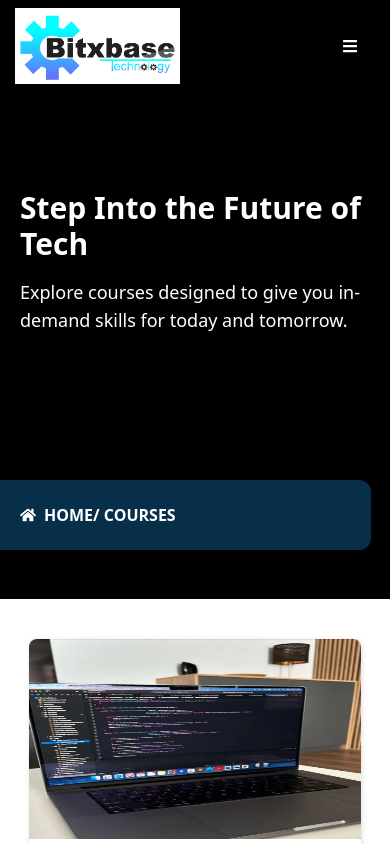
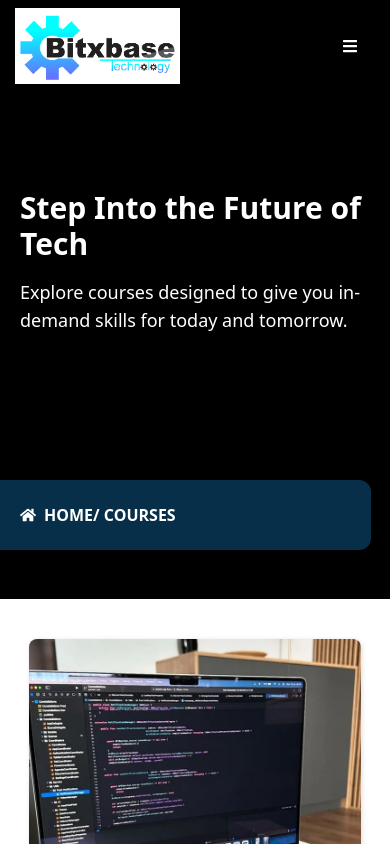
Before and after one commit to MichaelUzoh121/Bit, a React (Vite) app: page /courses in a window 390 px wide. Shown: the top 844 px of the page. Built offline with nearby package versions, Linux system fonts and the light colour scheme.

Commit message:
fixed bugs

```diff
--- a/src/Courses/CourseCard.jsx
+++ b/src/Courses/CourseCard.jsx
@@ -17,13 +17,14 @@ const CourseCard = ({ courses }) => {
   return (
     <div className=" bg-white shadow-[1px_1px_5px_#0002] hover:shadow-lg rounded-lg duration-700 ">
       <div className=" transition-all duration-[0.7s] rounded-lg grid ">
-        <div className=" h-[200px] ">
-          <div className="rounded-ss-lg rounded-se-lg bg-cover">
-            <img
+        <div className=" h-[35vh] w-full grid ">
+          <div className="rounded-ss-lg rounded-se-lg  h-full w-full">
+            {/* <img
               src={courses.courseImage}
               className=" w-full h-[200px] rounded-ss-lg rounded-se-lg"
               loading="lazy"
-            />
+            /> */}
+            <div className=" h-full w-full bg-cover bg-center rounded-ss-lg rounded-se-lg " style={{backgroundImage: `url(${courses.courseImage})`}} loading="lazy"></div>
           </div>
         </div>
         <div className="p-3 grid items-center ">
--- a/src/Register/Register.jsx
+++ b/src/Register/Register.jsx
@@ -40,9 +40,9 @@ function Auth() {
 
         <div className="grid items-center h-full w-full justify-items-center hide-scrollbar  overflow-y-scroll"  style={{ scrollbarWidth: "none" }}>
           {isRegister ? (
-            <div className="grid mb-10 mt-10 h-[120vh] md:h-[130vh] lg:h-[150vh] w-[90%] grid-rows-[0.5fr_2.5fr]">
-              <div className="grid items-center justify-center  ">
-                <img src={image} alt="Logo" className=" md:h-[15vh] md:w-[100%] lg:h-[17vh] lg:w-[20vw]" />
+            <div className="grid mb-10 mt-10 h-[130vh] md:h-[130vh] lg:h-[150vh] w-[90%] grid-rows-[0.5fr_2.5fr]">
+              <div className="grid items-center justify-center ">
+                <img src={image} alt="Logo" className=" h-[10vh] w-[100%] md:h-[15vh] md:w-[100%] lg:h-[17vh] lg:w-[20vw]" />
               </div>
               <div className="grid grid-rows-[0.4fr_3fr]">
                 <div className="grid items-center">
@@ -116,7 +116,7 @@ function Auth() {
           ) : (
             <div className="  h-[60vh] w-[90%] mt-10 mb-10 grid grid-rows-[1fr_3fr] text-sm ">
               <div className=" grid items-center justify-center ">
-              <img src={image} alt="Logo" className=" md:h-[13vh] md:w-full lg:h-[13vh] lg:w-[15vw]" />
+              <img src={image} alt="Logo" className=" h-[10vh] w-[100%] md:h-[13vh] md:w-full lg:h-[12vh] lg:w-[15vw]" />
               </div>
               <div className=" grid grid-rows-[0.5fr_2fr]  ">
               <div className="grid items-center ">
```
